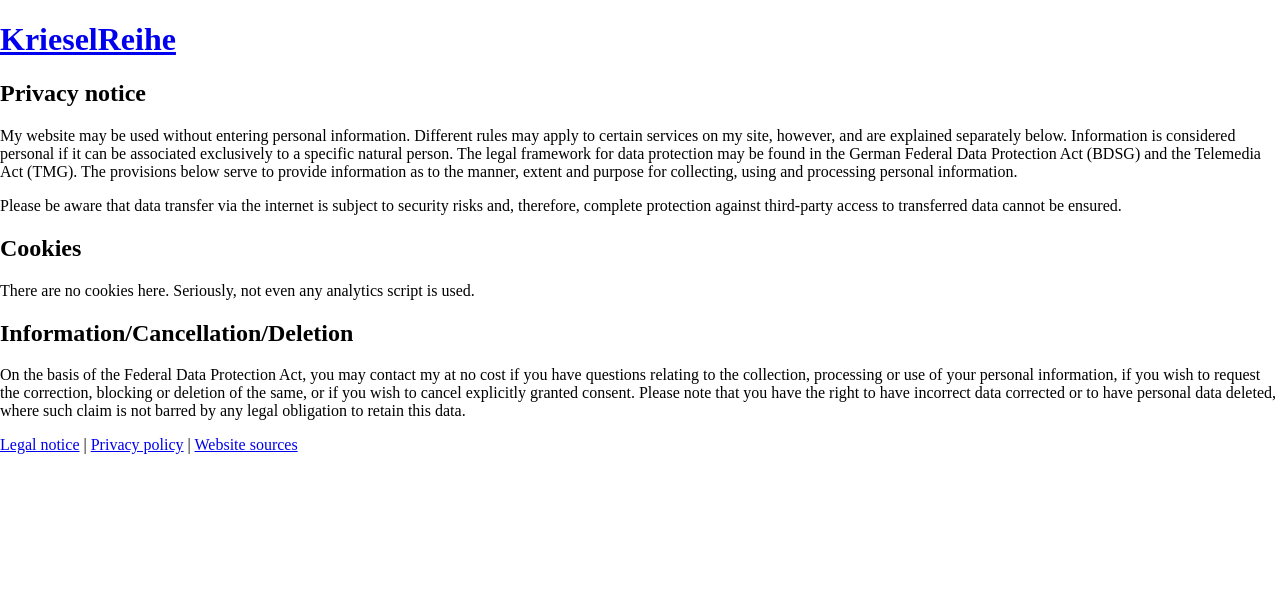
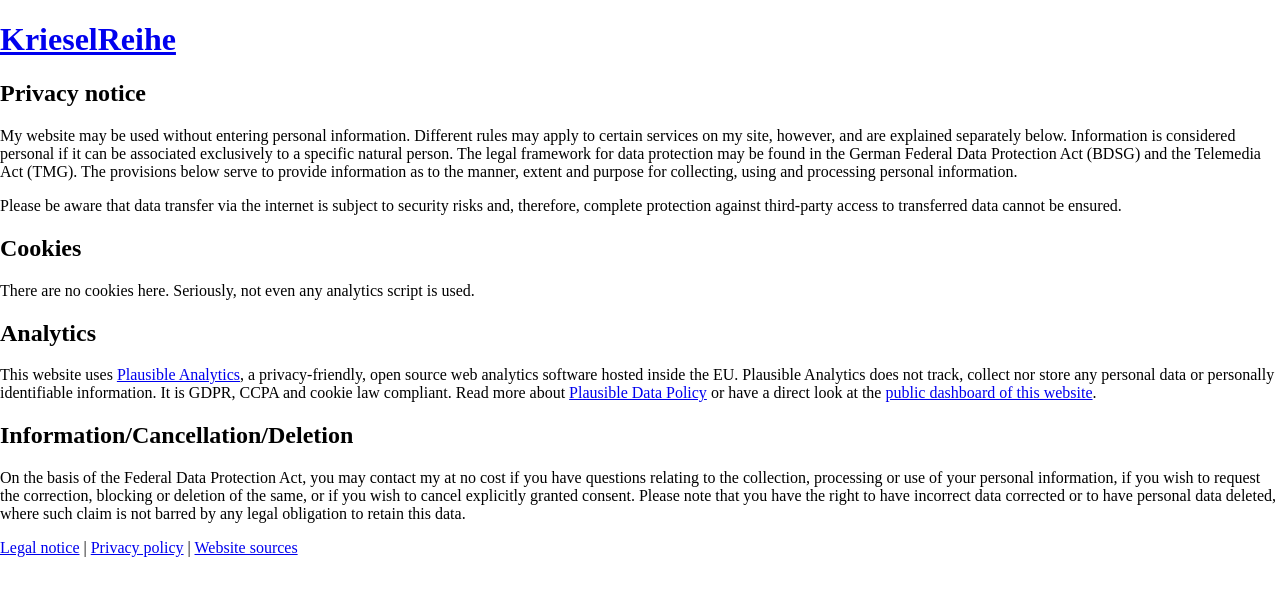
Before and after one commit to krieselreihe/website, a Next.js app: page /privacy-policy in a window 1280 px wide. Shown: the top 596 px of the page. Built offline with nearby package versions, Linux system fonts and the light colour scheme.

Commit message:
feat: add analytics section to privacy notice

```diff
--- a/pages/privacy-policy.jsx
+++ b/pages/privacy-policy.jsx
@@ -25,6 +25,34 @@ const PrivacyPolicy = () => (
       There are no cookies here. Seriously, not even any analytics script is
       used.
     </p>
+    <h2>Analytics</h2>
+    <p>
+      This website uses{" "}
+      <a
+        href="https://plausible.io/"
+        title="Website of Plausible Analytics providing cookie-less web analytics without collecting personal data."
+      >
+        Plausible Analytics
+      </a>
+      , a privacy-friendly, open source web analytics software hosted inside the
+      EU. Plausible Analytics does not track, collect nor store any personal
+      data or personally identifiable information. It is GDPR, CCPA and cookie
+      law compliant. Read more about{" "}
+      <a
+        href="https://plausible.io/data-policy"
+        title="Link to Plausible data policy site."
+      >
+        Plausible Data Policy
+      </a>{" "}
+      or have a direct look at the{" "}
+      <a
+        href="https://plausible.io/krieselreihe.com"
+        title="Public analytics dashboard of krieselreihe.com."
+      >
+        public dashboard of this website
+      </a>
+      .
+    </p>
     <h2>Information/Cancellation/Deletion</h2>
     <p>
       On the basis of the Federal Data Protection Act, you may contact my at no
```
